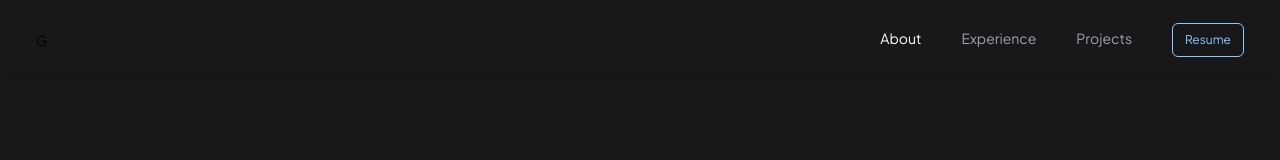
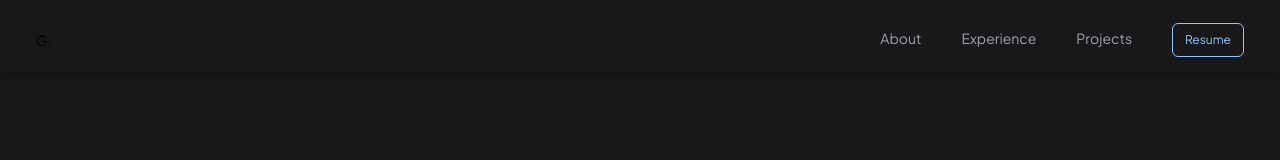
Before and after one commit to GabrielCee27/portfolio, a Next.js app: page / in a window 1280 px wide. Shown: the top 160 px of the page. Built offline with nearby package versions, Linux system fonts and the light colour scheme.

Commit message:
remove current nav item

```diff
--- a/src/components/Navigation.tsx
+++ b/src/components/Navigation.tsx
@@ -2,7 +2,7 @@ import { FC, useState } from "react";
 import AnimatedHamburger from "./AnimatedHamburger";
 
 const NAV_ITEMS = [
-  { href: "#about", label: "About", current: true },
+  { href: "#about", label: "About", current: false },
   { href: "#experience", label: "Experience", current: false },
   { href: "#projects", label: "Projects", current: false },
 ] as const;
```
